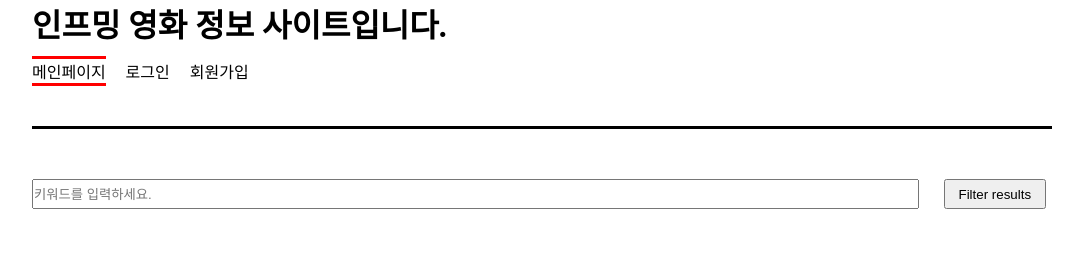
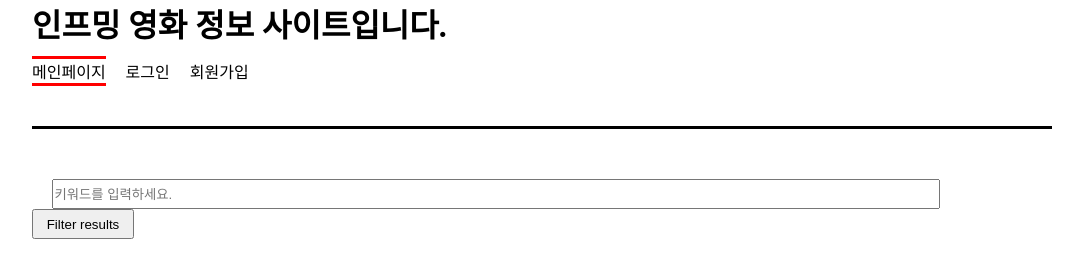
Before and after one commit to 2022148009/HomeworkRepository, a plain HTML site: page LAB4/index.html in a window 1280 px wide. Shown: the top 256 px of the page, without its empty margins (98-1181 px from the left). Drawn offline with Linux system fonts and the light colour scheme; no server answers.

Commit message:
Update index.html

```diff
--- a/LAB4/index.html
+++ b/LAB4/index.html
@@ -20,7 +20,7 @@
     </nav>
 
     <form action="#">
-        <input style="margin-right: 2%; width: 87%; height: 30px;" id="searchTerm" type="text" placeholder="키워드를 입력하세요.">
+        <input style="margin-left: 2%; margin-right: 2%; width: 87%; height: 30px;" id="searchTerm" type="text" placeholder="키워드를 입력하세요.">
         <button style="width: 10%; height: 30px;" id="filterbtn">Filter results</button>
 
         <h1 style="margin-top: 50px; ">Movies</h1>
```
